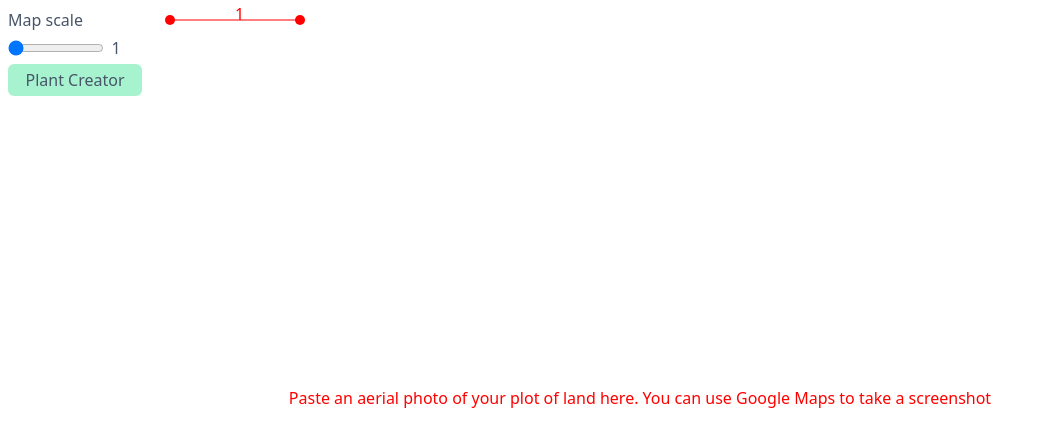
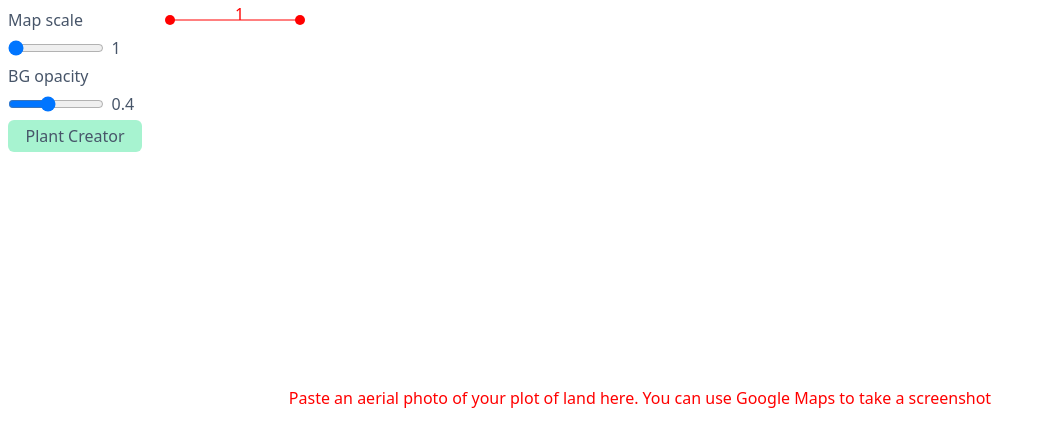
Before and after one commit to begedin/permaplanner, a Vue app: page / in a window 1280 px wide. Shown: the top 446 px of the page, without its empty margins (0-1046 px from the left). Built offline with nearby package versions, Linux system fonts and the light colour scheme.

Commit message:
Custom bg opacity

```diff
--- a/src/App.vue
+++ b/src/App.vue
@@ -13,6 +13,7 @@ import { useStore, type GardenThing } from './useStore'
 import ToolBar from './ToolBar.vue'
 import GardenFeatures from './GardenFeatures.vue'
 import GardenFeature from './GardenFeature.vue'
+import ToolSlider from './ToolSlider.vue'
 
 const {
   setImageSrc,
@@ -156,6 +157,8 @@ const {
   startMoveScaleEnd,
   onboardingState,
 } = useMapScale(camera)
+
+const bgOpacity = ref(0.4)
 </script>
 
 <template>
@@ -163,20 +166,14 @@ const {
   <div class="grid grid-cols-[150px_1fr_150px] w-full h-full justify-stretch">
     <div class="p-2 flex flex-grow flex-col items-start gap-1 text-sky-200">
       <ToolBar />
-      <label class="text-slate-600 flex flex-col gap-1">
-        Map scale
-        <div class="flex gap-2 flex-row items-center">
-          <input
-            type="range"
-            min="1"
-            max="500"
-            step="1"
-            v-model="mapScaleReferenceLineRealLength"
-            class="flex-grow flex-shrink w-3/4"
-          />
-          <div class="w-8">{{ mapScaleReferenceLineRealLength }}</div>
-        </div>
-      </label>
+      <ToolSlider
+        label="Map scale"
+        :min="1"
+        :max="300"
+        :step="1"
+        v-model:value="mapScaleReferenceLineRealLength"
+      />
+      <ToolSlider label="BG opacity" :min="0" :max="1" :step="0.01" v-model:value="bgOpacity" />
       <PlantCreator />
     </div>
 
@@ -210,7 +207,7 @@ const {
           y="0"
           :width="imgWidth"
           :height="imgHeight"
-          opacity="0.5"
+          :opacity="bgOpacity"
         />
         <text v-else x="50%" y="50%" fill="red" text-anchor="middle" dominant-baseline="middle">
           Paste an aerial photo of your plot of land here. You can use Google Maps to take a
--- /dev/null
+++ b/src/ToolSlider.vue
@@ -0,0 +1,29 @@
+<script setup lang="ts">
+withDefaults(
+  defineProps<{
+    label: string
+    value: number
+    min?: number
+    max?: number
+    step?: number
+  }>(),
+  { min: 0, max: 100, step: 1 },
+)
+</script>
+<template>
+  <label class="text-slate-600 flex flex-col gap-1">
+    {{ label }}
+    <div class="flex gap-2 flex-row items-center">
+      <input
+        type="range"
+        :min="min"
+        :max="max"
+        :step="step"
+        :value="value"
+        @input="$emit('update:value', ($event.target as HTMLInputElement).value)"
+        class="flex-grow flex-shrink w-3/4"
+      />
+      <div class="w-8">{{ value }}</div>
+    </div>
+  </label>
+</template>
```
